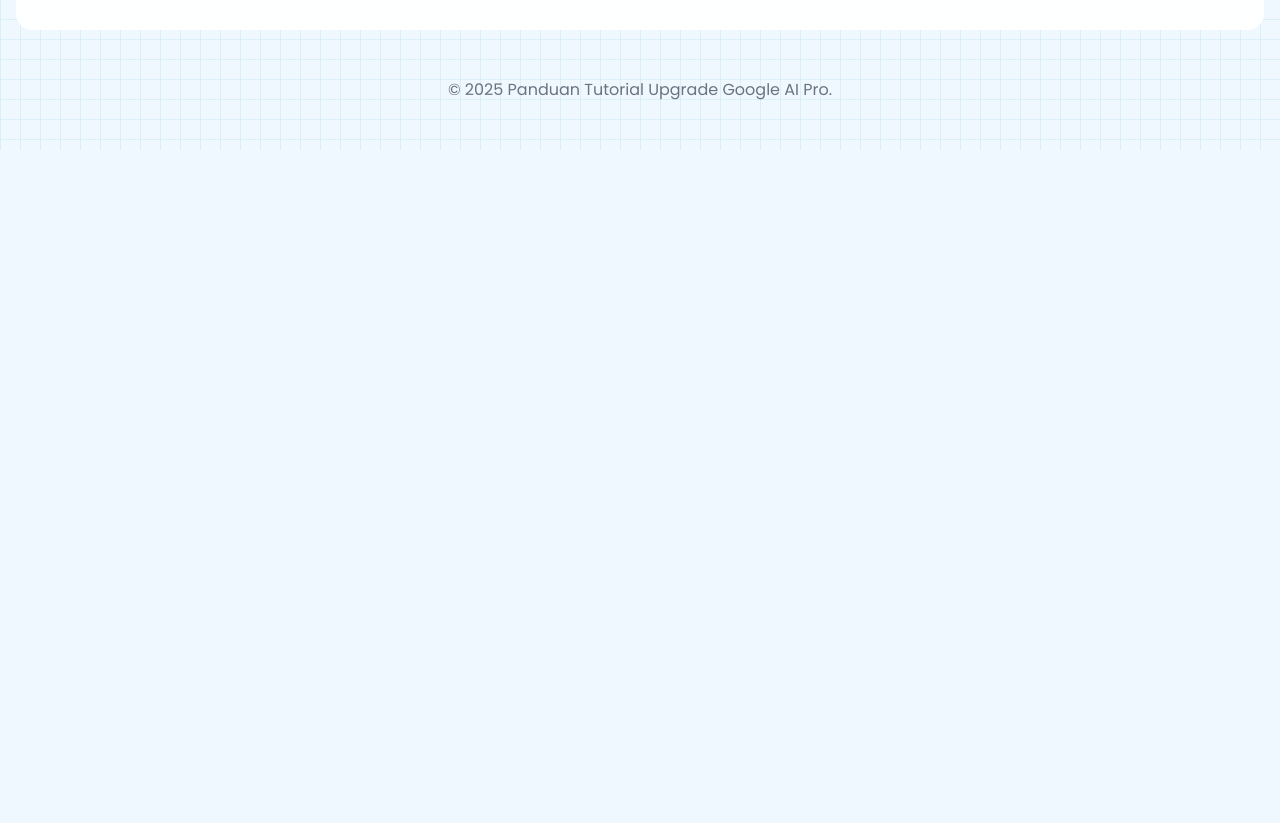
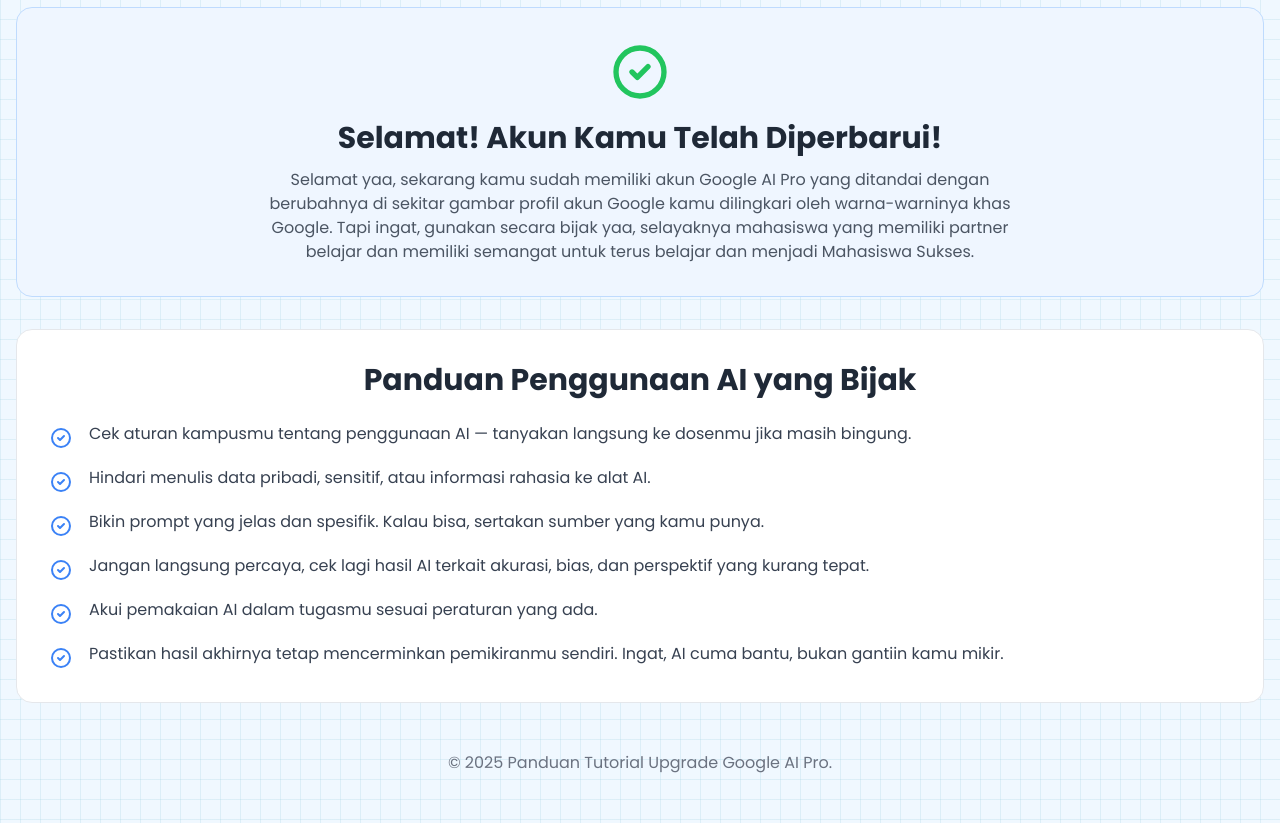
Before and after one commit to asti-nisrina02/tutorial_web, a plain HTML site: page index.html in a window 1280 px wide. Shown: the part 6481-7304 px from the top of the page. Before the commit the page ends 6631 px from the top, so only its background shows below. Drawn offline with nearby package versions, Linux system fonts and the light colour scheme.

Commit message:
Update index.html

```diff
--- a/index.html
+++ b/index.html
@@ -352,13 +352,59 @@
                         <li>Setelah itu akan terdapat email bertuliskan <strong>Selamat Datang di Google AI Pro</strong>, setelah itu klik email tersebut.</li>
                         <li>Lalu pilih <strong>Memulai</strong> dan selanjutnya akan diarahkan menuju halaman Gemini.</li>
                     </ol>
-                    <p class="mb-4">Selamat yaa, sekarang kamu sudah memiliki akun Google AI Pro yang ditandai dengan berubahnya di sekitar gambar profil akun Google kamu dilingkari oleh warna-warninya khas Google. Tapi ingat, gunakan secara bijak yaa, selayaknya mahasiswa yang memiliki partner belajar dan memiliki semangat untuk terus belajar dan menjadi Mahasiswa Sukses.</p>
                 </div>
                 <div class="md:w-1/2 w-full">
                     <img src="assets/9.png" alt="Gambar notifikasi Google AI Pro"
                         class="rounded-lg shadow-md w-full tutorial-image">
                 </div>
             </section>
+
+            <!-- Kartu Ucapan Selamat yang Baru -->
+            <section class="card rounded-2xl p-8 mt-8 text-center bg-blue-50 border-blue-200">
+                <div class="flex justify-center mb-4">
+                    <svg class="w-16 h-16 text-green-500" fill="none" stroke="currentColor" viewBox="0 0 24 24" xmlns="http://www.w3.org/2000/svg"><path stroke-linecap="round" stroke-linejoin="round" stroke-width="2" d="M9 12l2 2 4-4m6 2a9 9 0 11-18 0 9 9 0 0118 0z"></path></svg>
+                </div>
+                <h2 class="text-3xl font-bold text-gray-800 mb-3">
+                    Selamat! Akun Kamu Telah Diperbarui!
+                </h2>
+                <p class="text-gray-600 max-w-3xl mx-auto">
+                    Selamat yaa, sekarang kamu sudah memiliki akun Google AI Pro yang ditandai dengan berubahnya di sekitar gambar profil akun Google kamu dilingkari oleh warna-warninya khas Google. Tapi ingat, gunakan secara bijak yaa, selayaknya mahasiswa yang memiliki partner belajar dan memiliki semangat untuk terus belajar dan menjadi Mahasiswa Sukses.
+                </p>
+            </section>
+
+            <!-- Kartu Panduan Penggunaan AI Bijak -->
+            <section class="card rounded-2xl p-8 mt-8 bg-white border-gray-200">
+                <h2 class="text-3xl font-bold text-gray-800 mb-6 text-center">
+                    Panduan Penggunaan AI yang Bijak
+                </h2>
+                <ul class="space-y-4 text-gray-700">
+                    <li class="flex items-start">
+                        <svg class="w-6 h-6 text-blue-500 mr-4 flex-shrink-0 mt-1" fill="none" stroke="currentColor" viewBox="0 0 24 24" xmlns="http://www.w3.org/2000/svg"><path stroke-linecap="round" stroke-linejoin="round" stroke-width="2" d="M9 12l2 2 4-4m6 2a9 9 0 11-18 0 9 9 0 0118 0z"></path></svg>
+                        <span>Cek aturan kampusmu tentang penggunaan AI — tanyakan langsung ke dosenmu jika masih bingung.</span>
+                    </li>
+                    <li class="flex items-start">
+                        <svg class="w-6 h-6 text-blue-500 mr-4 flex-shrink-0 mt-1" fill="none" stroke="currentColor" viewBox="0 0 24 24" xmlns="http://www.w3.org/2000/svg"><path stroke-linecap="round" stroke-linejoin="round" stroke-width="2" d="M9 12l2 2 4-4m6 2a9 9 0 11-18 0 9 9 0 0118 0z"></path></svg>
+                        <span>Hindari menulis data pribadi, sensitif, atau informasi rahasia ke alat AI.</span>
+                    </li>
+                    <li class="flex items-start">
+                        <svg class="w-6 h-6 text-blue-500 mr-4 flex-shrink-0 mt-1" fill="none" stroke="currentColor" viewBox="0 0 24 24" xmlns="http://www.w3.org/2000/svg"><path stroke-linecap="round" stroke-linejoin="round" stroke-width="2" d="M9 12l2 2 4-4m6 2a9 9 0 11-18 0 9 9 0 0118 0z"></path></svg>
+                        <span>Bikin prompt yang jelas dan spesifik. Kalau bisa, sertakan sumber yang kamu punya.</span>
+                    </li>
+                    <li class="flex items-start">
+                        <svg class="w-6 h-6 text-blue-500 mr-4 flex-shrink-0 mt-1" fill="none" stroke="currentColor" viewBox="0 0 24 24" xmlns="http://www.w3.org/2000/svg"><path stroke-linecap="round" stroke-linejoin="round" stroke-width="2" d="M9 12l2 2 4-4m6 2a9 9 0 11-18 0 9 9 0 0118 0z"></path></svg>
+                        <span>Jangan langsung percaya, cek lagi hasil AI terkait akurasi, bias, dan perspektif yang kurang tepat.</span>
+                    </li>
+                    <li class="flex items-start">
+                        <svg class="w-6 h-6 text-blue-500 mr-4 flex-shrink-0 mt-1" fill="none" stroke="currentColor" viewBox="0 0 24 24" xmlns="http://www.w3.org/2000/svg"><path stroke-linecap="round" stroke-linejoin="round" stroke-width="2" d="M9 12l2 2 4-4m6 2a9 9 0 11-18 0 9 9 0 0118 0z"></path></svg>
+                        <span>Akui pemakaian AI dalam tugasmu sesuai peraturan yang ada.</span>
+                    </li>
+                    <li class="flex items-start">
+                        <svg class="w-6 h-6 text-blue-500 mr-4 flex-shrink-0 mt-1" fill="none" stroke="currentColor" viewBox="0 0 24 24" xmlns="http://www.w3.org/2000/svg"><path stroke-linecap="round" stroke-linejoin="round" stroke-width="2" d="M9 12l2 2 4-4m6 2a9 9 0 11-18 0 9 9 0 0118 0z"></path></svg>
+                        <span>Pastikan hasil akhirnya tetap mencerminkan pemikiranmu sendiri. Ingat, AI cuma bantu, bukan gantiin kamu mikir.</span>
+                    </li>
+                </ul>
+            </section>
+
         </main>
 
         <footer class="text-center mt-12 text-gray-500">
```
